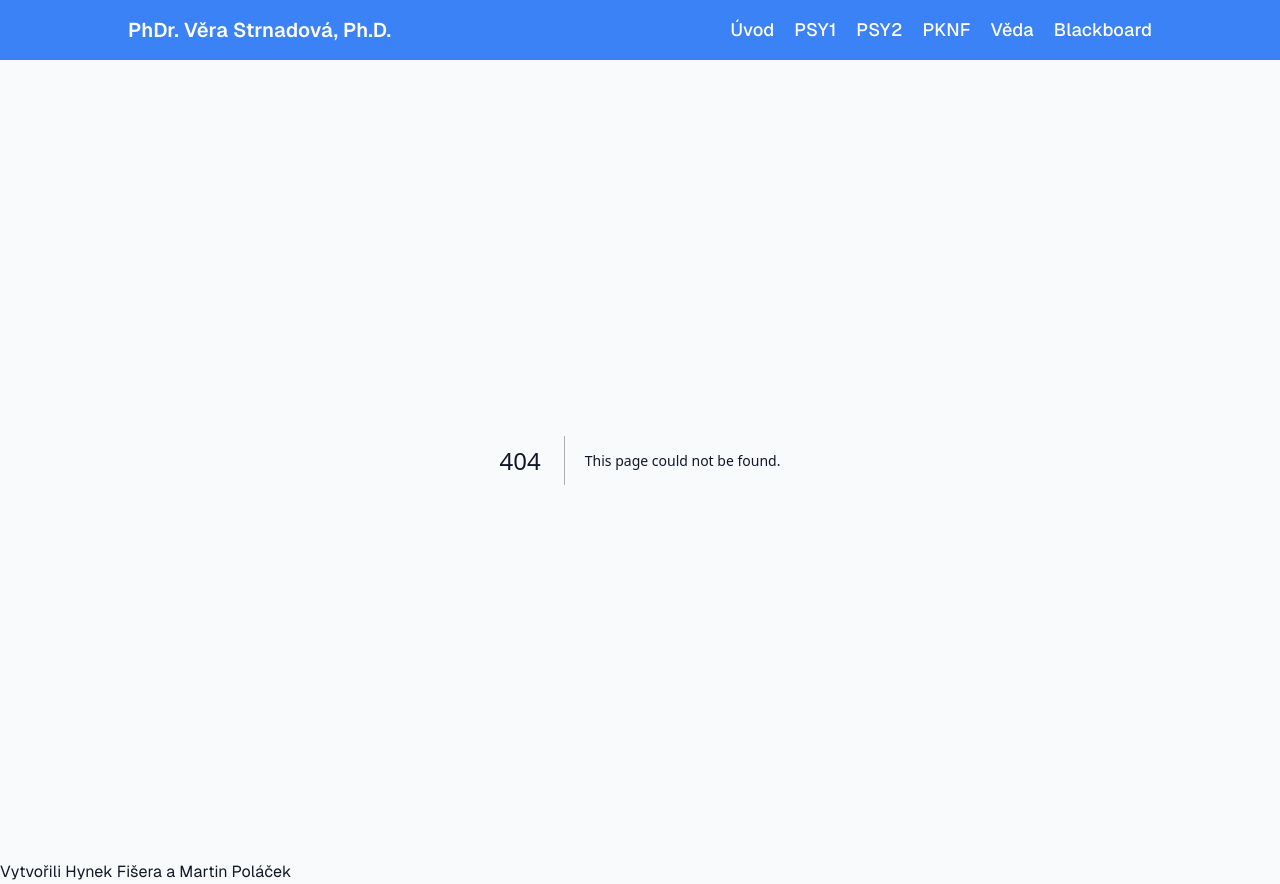
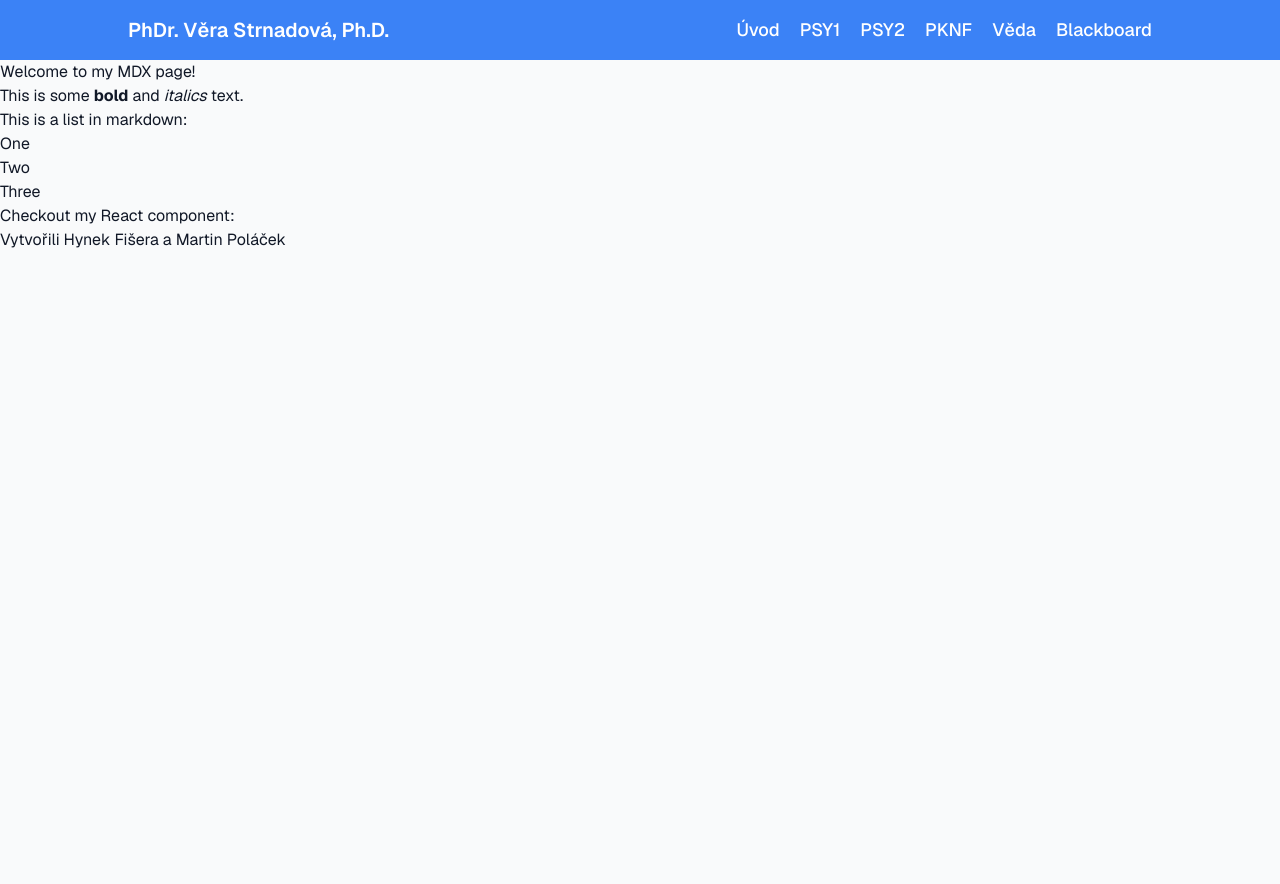
Before and after one commit to hynekfisera/strnave1, a Next.js app: page /fim/student/fiserhy1/psy1 in a window 1280 px wide. Before the commit this address had no page. After the commit the page ends 800 px from the top, so only its background shows below. Built offline with nearby package versions, Linux system fonts and the light colour scheme.

Commit message:
Use basePath

```diff
--- a/app/layout.tsx
+++ b/app/layout.tsx
@@ -1,19 +1,9 @@
 import type { Metadata } from "next";
-import localFont from "next/font/local";
 import "./globals.css";
 import Header from "./Header";
 import Footer from "./Footer";
-
-const geistSans = localFont({
-  src: "./fonts/GeistVF.woff",
-  variable: "--font-geist-sans",
-  weight: "100 900",
-});
-const geistMono = localFont({
-  src: "./fonts/GeistMonoVF.woff",
-  variable: "--font-geist-mono",
-  weight: "100 900",
-});
+import { GeistSans } from "geist/font/sans";
+import { GeistMono } from "geist/font/mono";
 
 export const metadata: Metadata = {
   title: "PhDr. Věra Strnadová, Ph.D.",
@@ -26,7 +16,7 @@ export default function RootLayout({
 }>) {
   return (
     <html lang="cs">
-      <body className={`${geistSans.variable} ${geistMono.variable} antialiased font-sans bg-gray-50 text-gray-900`}>
+      <body className={`${GeistSans.variable} ${GeistMono.variable} antialiased font-sans bg-gray-50 text-gray-900`}>
         <Header />
         {children}
         <Footer />
--- /dev/null
+++ b/app/psy1/page.mdx
@@ -0,0 +1,11 @@
+# Welcome to my MDX page!
+
+This is some **bold** and _italics_ text.
+
+This is a list in markdown:
+
+- One
+- Two
+- Three
+
+Checkout my React component:
--- /dev/null
+++ b/mdx-components.tsx
@@ -0,0 +1,7 @@
+import type { MDXComponents } from "mdx/types";
+
+export function useMDXComponents(components: MDXComponents): MDXComponents {
+  return {
+    ...components,
+  };
+}
--- a/next.config.ts
+++ b/next.config.ts
@@ -1,7 +1,18 @@
 import type { NextConfig } from "next";
 
+import createMDX from "@next/mdx";
 const nextConfig: NextConfig = {
+  reactStrictMode: true,
+  pageExtensions: ["js", "jsx", "md", "mdx", "ts", "tsx"],
   output: "export",
+  images: {
+    unoptimized: true,
+  },
+  basePath: "/fim/student/fiserhy1",
 };
 
-export default nextConfig;
+const withMDX = createMDX({
+  // Add markdown plugins here, as desired
+});
+
+export default withMDX(nextConfig);
--- a/package.json
+++ b/package.json
@@ -9,6 +9,11 @@
     "lint": "next lint"
   },
   "dependencies": {
+    "@mdx-js/loader": "^3.1.0",
+    "@mdx-js/react": "^3.1.0",
+    "@next/mdx": "^15.0.3",
+    "@types/mdx": "^2.0.13",
+    "geist": "^1.3.1",
     "next": "15.0.3",
     "react": "19.0.0-rc-66855b96-20241106",
     "react-dom": "19.0.0-rc-66855b96-20241106"
```
Also changed, not shown: 1 other file (tests, documents, lock files or other folders).
